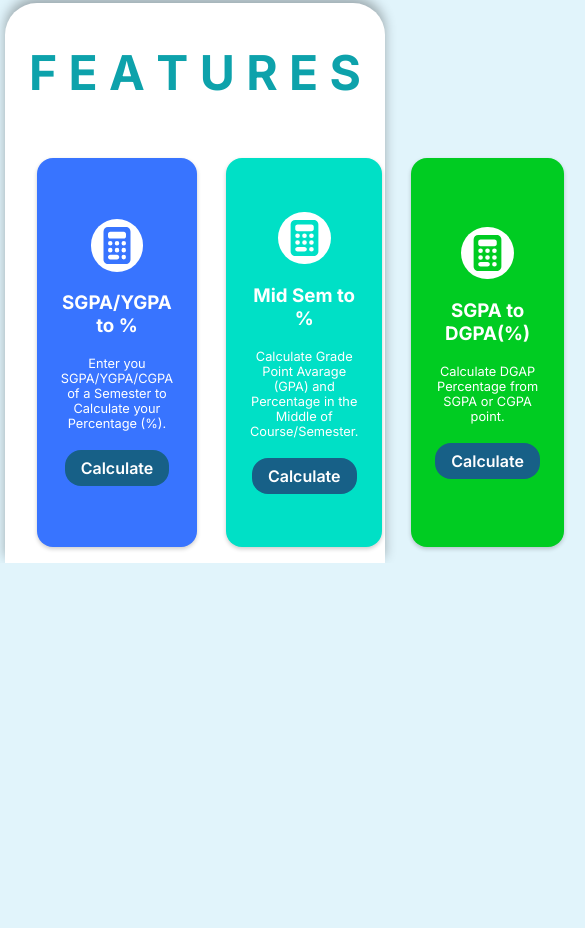
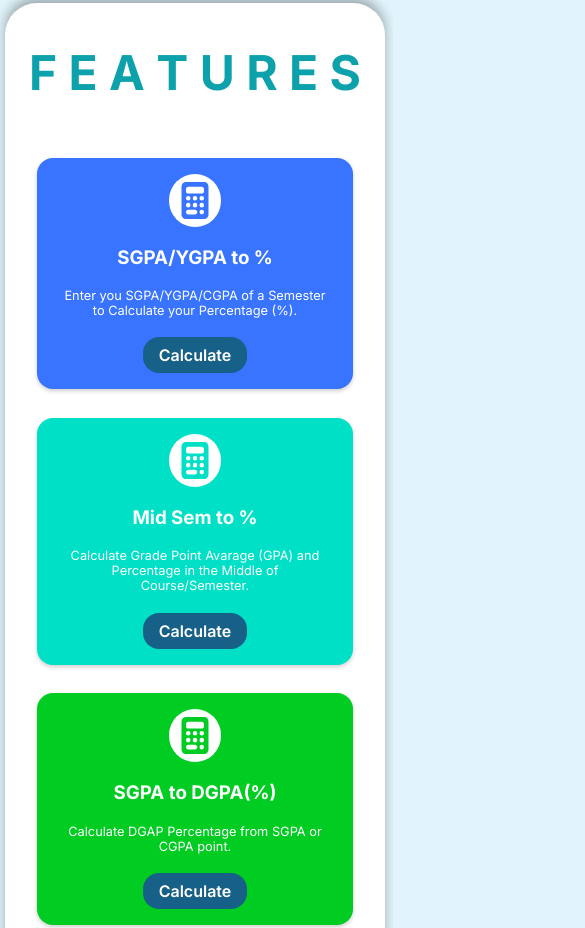
Before and after one commit to RanaChail/ScholarEdu, a plain HTML site: page index.html in a window 390 px wide. Shown: the part 919-1847 px from the top of the page, 585 px wide, since content can reach past the window. Before the commit the page ends 1482 px from the top, so only its background shows below. Drawn offline with Linux system fonts and the light colour scheme.

Commit message:
Added ResponsiveNess in Feature section

```diff
--- a/style.css
+++ b/style.css
@@ -350,3 +350,9 @@ body{
     background-color: var(--accent-color);
     color: var(--text-color);
 }
+
+@media screen and (max-width: 970px) {
+    .feature-grid{
+        grid-template-columns: repeat(1,1fr);
+    }
+}
```
Also changed, not shown: index.html (+16 -0 lines), images/arrow-btn.svg (added).
